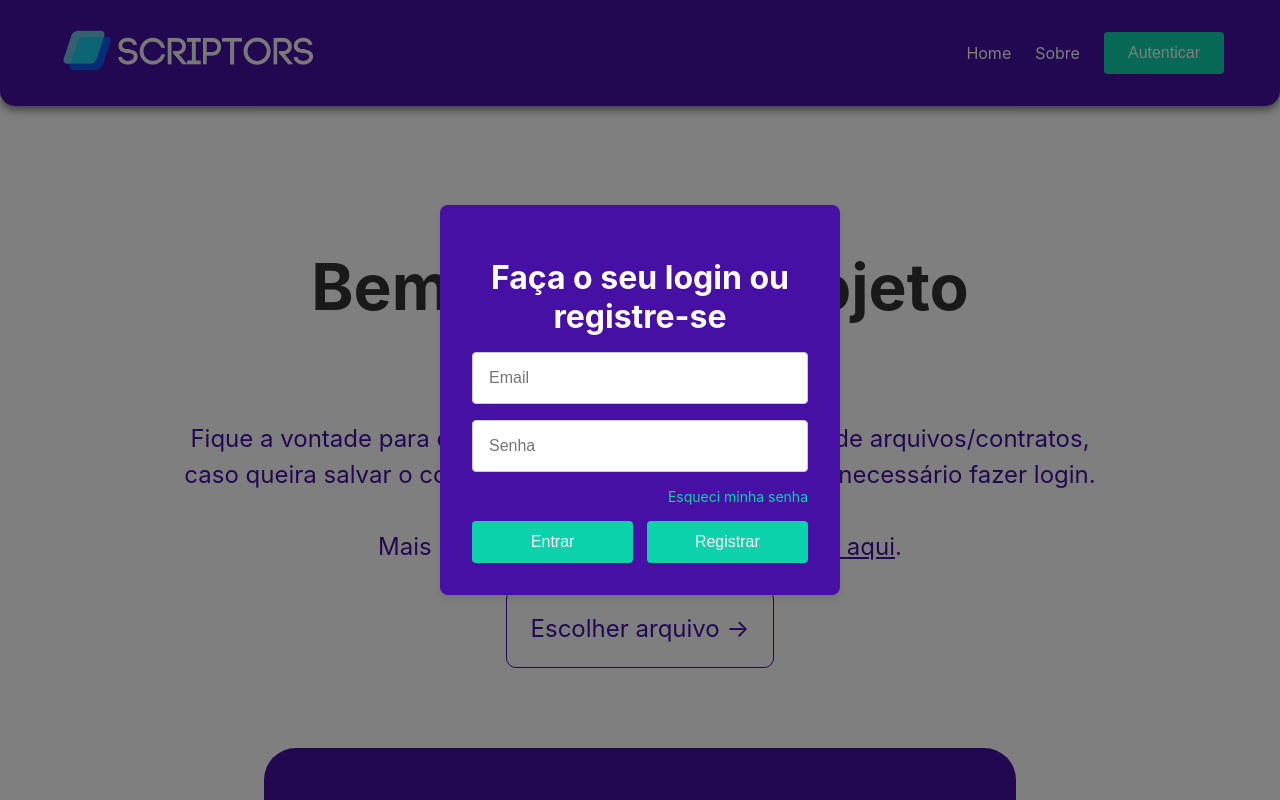
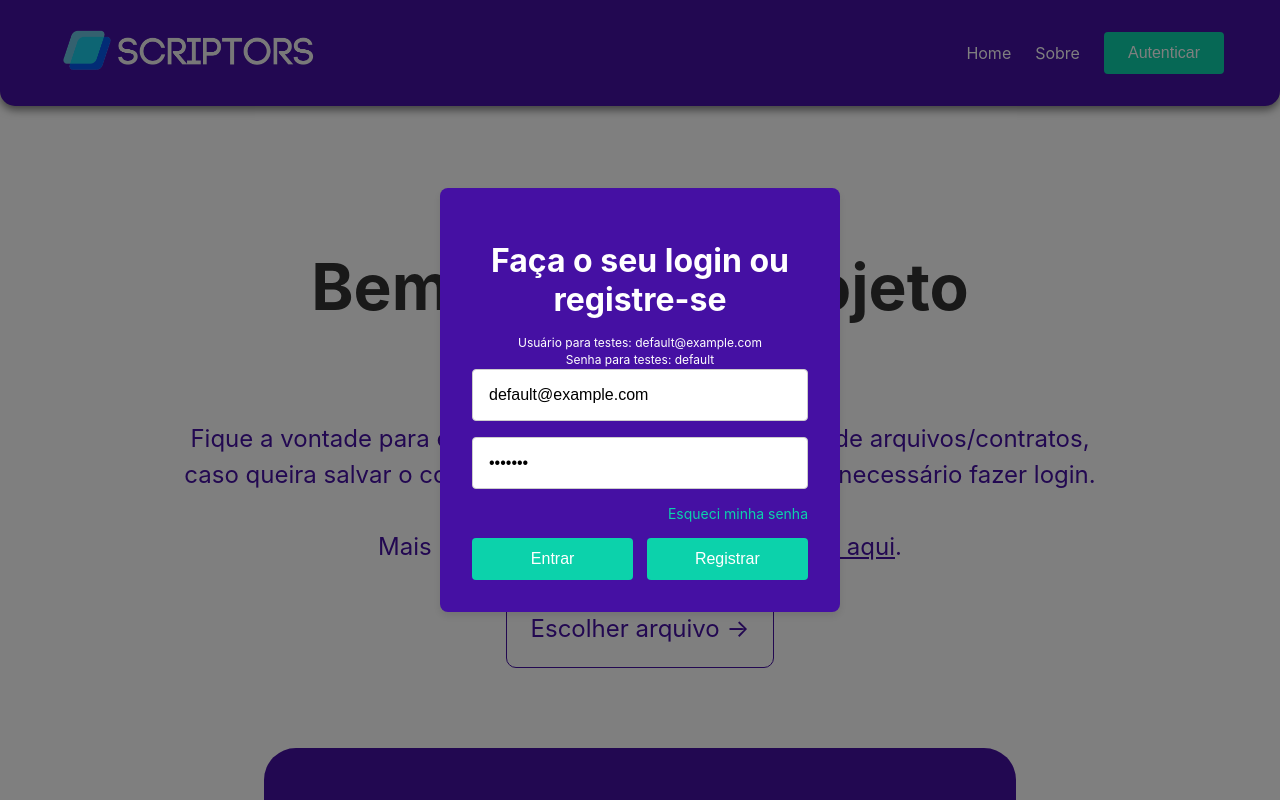
Before and after one commit to calegass/granto-web-client, a Next.js app: page / in a window 1280 px wide. Both pictures are taken after a click on the button "Autenticar". Shown: the top 800 px of the page. Built offline with nearby package versions, Linux system fonts and the light colour scheme.

Commit message:
feat: login default user

```diff
--- a/components/Login/index.tsx
+++ b/components/Login/index.tsx
@@ -10,8 +10,8 @@ interface LoginProps {
 
 const Login: React.FC<LoginProps> = ({ isOpen, onClose, onSuccess }) => {
   const { login, signup } = useAuth();
-  const [email, setEmail] = useState('');
-  const [password, setPassword] = useState('');
+  const [email, setEmail] = useState('default@example.com');
+  const [password, setPassword] = useState('default');
   const [error, setError] = useState<string>('');
   const [successMessage, setSuccessMessage] = useState<string>('');
   const modalRef = useRef<HTMLDivElement>(null);
@@ -75,6 +75,8 @@ const Login: React.FC<LoginProps> = ({ isOpen, onClose, onSuccess }) => {
         {/*<S.CloseButton onClick={onClose}>&times;</S.CloseButton>*/}
         <S.Form>
           <S.Title>Faça o seu login ou registre-se</S.Title>
+          <S.Span>Usuário para testes: default@example.com</S.Span>
+          <S.Span>Senha para testes: default</S.Span>
           {error && <S.ErrorMessage>{error}</S.ErrorMessage>}
           {successMessage && <S.SuccessMessage>{successMessage}</S.SuccessMessage>}
           <input
--- a/styles/login.ts
+++ b/styles/login.ts
@@ -159,3 +159,10 @@ export const CloseButton = styled.button`
   color: #ffffff;
   cursor: pointer;
 `;
+
+export const Span = styled.span`
+  font-size: 12px;
+  margin-bottom: 2px;
+  text-align: center;
+  color: #ffffff;
+`;
```
